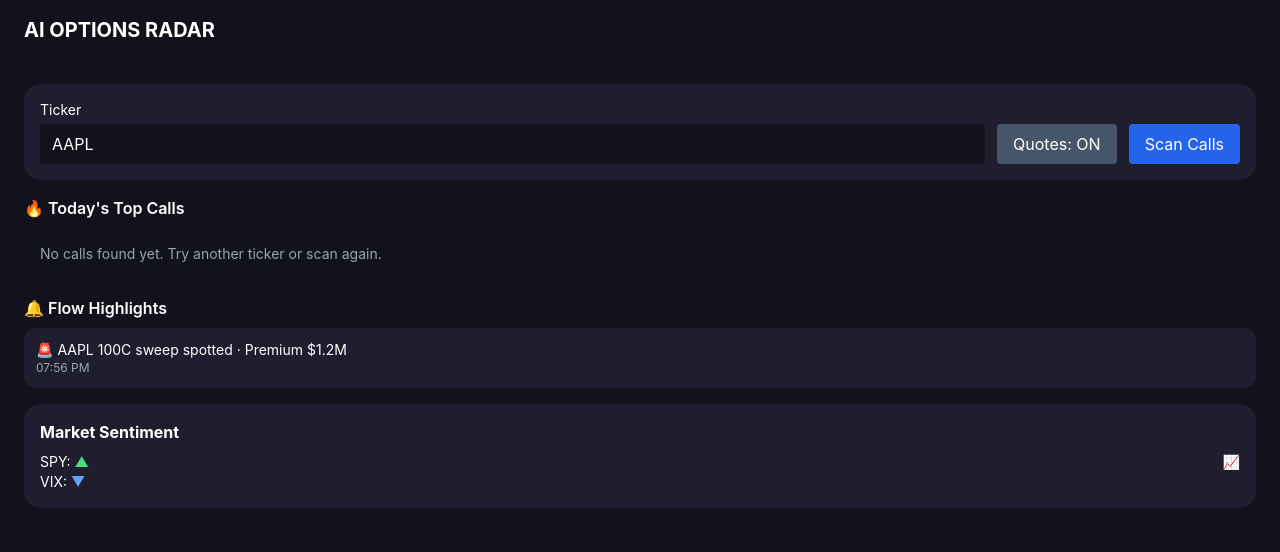
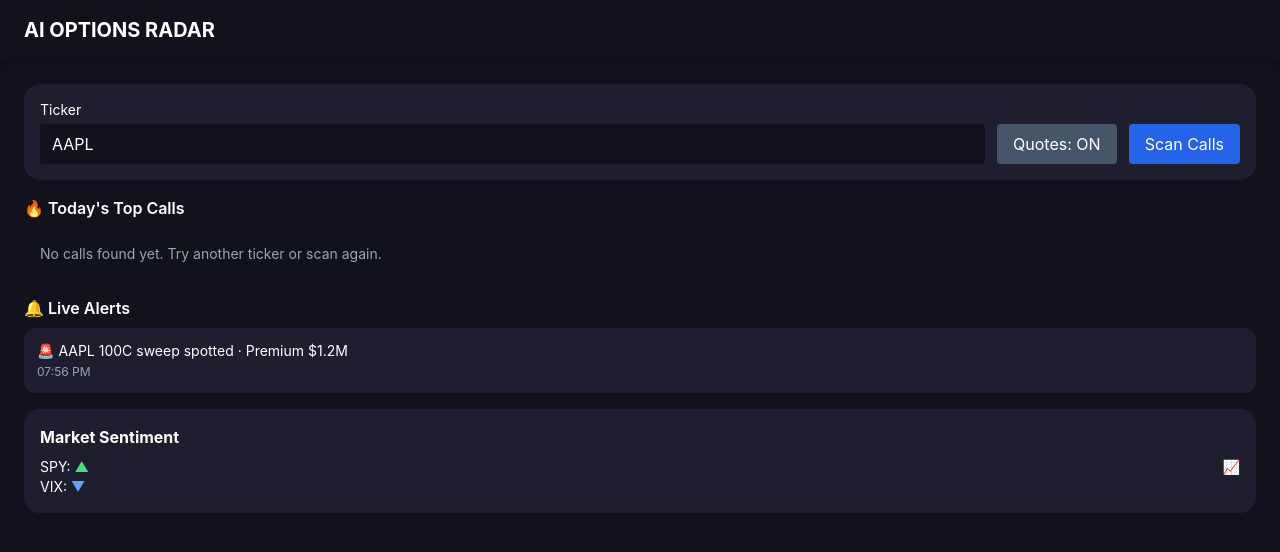
Before and after one commit to jddnd/options-call-ai, a React (Vite) app: page / in a window 1280 px wide. Shown: the top 552 px of the page. Built offline with nearby package versions, Linux system fonts and the light colour scheme.

Commit message:
Update AlertFeed.jsx

```diff
--- a/src/components/AlertFeed.jsx
+++ b/src/components/AlertFeed.jsx
@@ -1,16 +1,24 @@
+// /src/components/AlertFeed.jsx
 import React from 'react';
 
-export default function AlertFeed({ items = [] }) {
+export default function AlertFeed({ title = '🔔 Live Alerts', items = [] }) {
   return (
     <div className="mt-6 text-white">
-      <h2 className="text-white font-semibold mb-2">🔔 Flow Highlights</h2>
+      <h2 className="font-semibold mb-2">{title}</h2>
       <div className="flex flex-col gap-2">
-        {items.length ? items.map((a) => (
-          <div key={a.id} className="bg-[#1e1e2f] p-3 rounded-xl text-sm">
-            <div>{a.text}</div>
-            <div className="text-xs text-gray-400">{a.time}</div>
-          </div>
-        )) : <div className="text-sm text-gray-400">No flow yet.</div>}
+        {items.length ? (
+          items.map((a, idx) => (
+            <div
+              key={a.id ?? idx}
+              className="bg-[#1e1e2f] p-3 rounded-xl text-sm border border-transparent hover:border-[#2a2a3f] transition-colors"
+            >
+              <div className="leading-snug">{a.text}</div>
+              <div className="text-xs text-gray-400 mt-1">{a.time}</div>
+            </div>
+          ))
+        ) : (
+          <div className="text-sm text-gray-400">No flow yet.</div>
+        )}
       </div>
     </div>
   );
```
